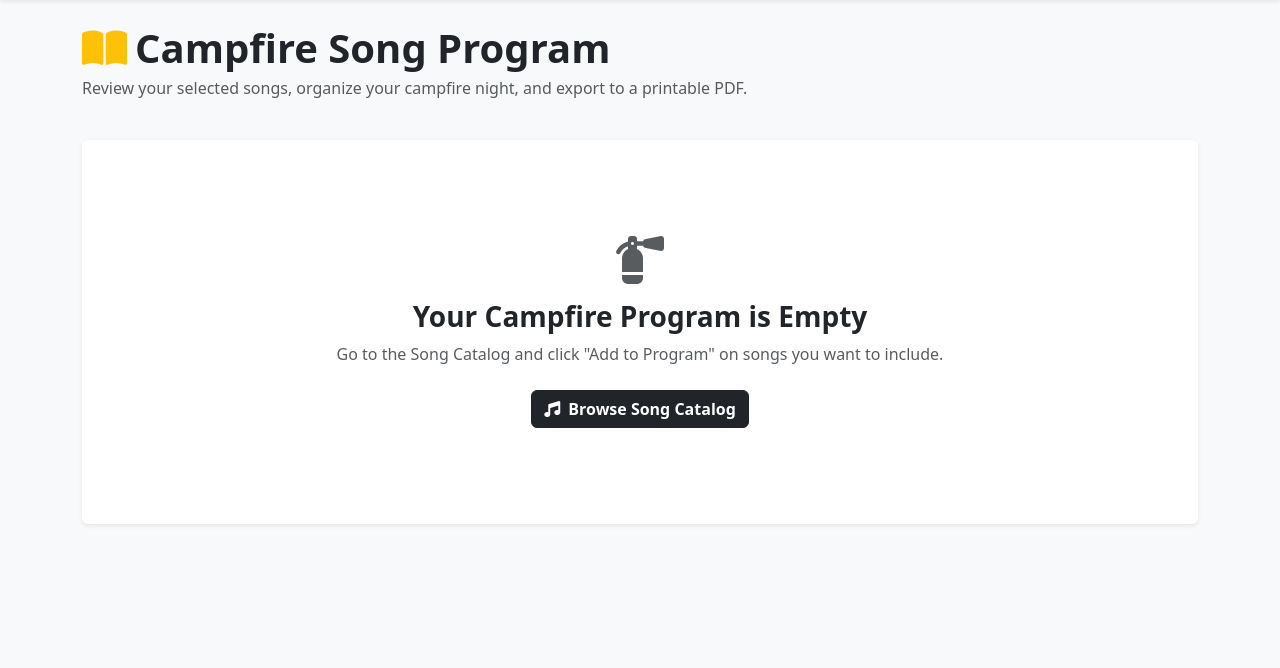
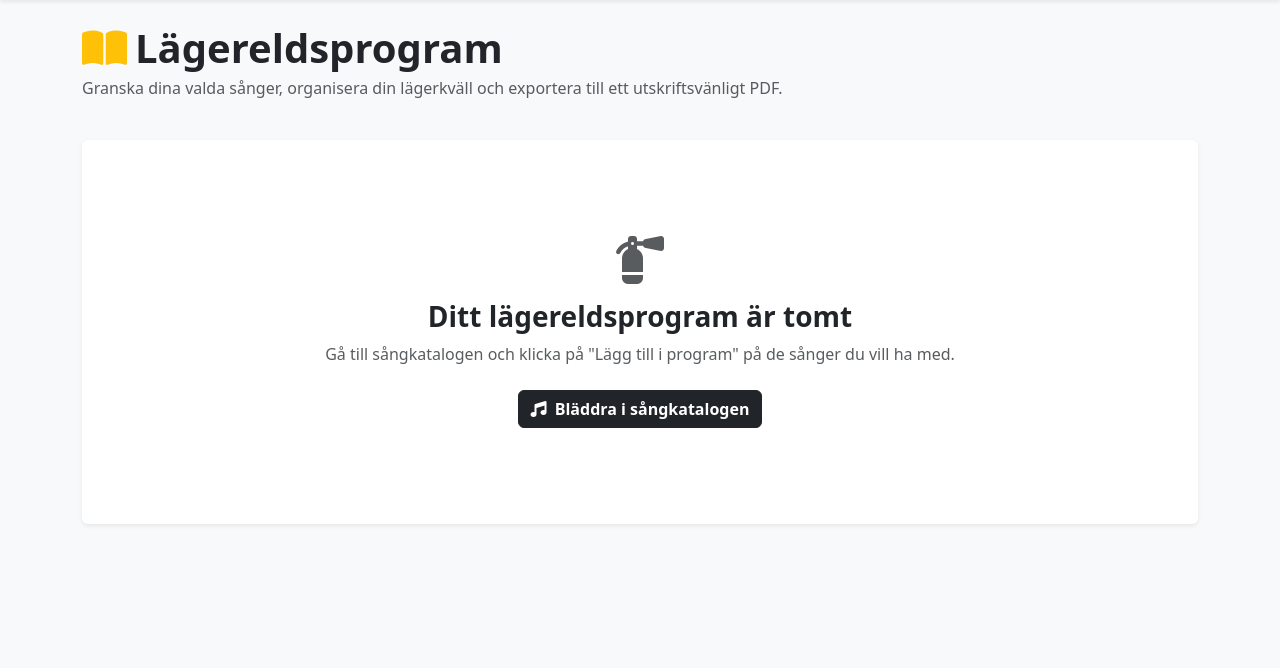
Before and after one commit to EmilUpp/S-ngbokSkapare, a Flask app: page /program in a window 1280 px wide. Shown: the part 56-724 px from the top of the page. Run offline with Flask 3, Linux system fonts and the light colour scheme.

Commit message:
in swedish

```diff
--- a/app.py
+++ b/app.py
@@ -139,15 +139,18 @@ def export_pdf():
         pdf.multi_cell(282, 5, lyrics_text)
 
     # Cover page (front of booklet) - A4 landscape
+    # Layout: left half = front cover (title centered there), right half = back cover (blank)
+    # After folding the right half over, the title appears centered on the front.
     pdf.add_page()
+    front_w = 297 / 2  # left half
     pdf.set_font("helvetica", "B", 28)
     pdf.set_xy(0, 100)
-    pdf.cell(297, 14, title, ln=False, align="C")
+    pdf.cell(front_w, 14, title, ln=False, align="C")
     if subtitle:
         pdf.set_font("helvetica", "I", 14)
         pdf.set_text_color(100, 100, 100)
         pdf.set_xy(0, 120)
-        pdf.cell(297, 7, subtitle, ln=False, align="C")
+        pdf.cell(front_w, 7, subtitle, ln=False, align="C")
     pdf.set_text_color(0, 0, 0)
 
     # TOC / inside cover - simple list (no lyrics)
@@ -206,14 +209,14 @@ def export_pdf():
                 pdf.add_page()
                 current_col = 0
         if current_col == 0:
-            x = col_x_left
+            current_x = col_x_left
         else:
-            x = col_x_right
+            current_x = col_x_right
 
-        pdf.set_xy(x, current_y)
+        pdf.set_xy(current_x, current_y)
         pdf.set_font("helvetica", "B", 11)
         pdf.multi_cell(col_w, 6, header)
-        pdf.set_x(x)
+        pdf.set_xy(current_x, pdf.get_y())
         pdf.set_font("helvetica", "", 9)
         pdf.multi_cell(col_w, 4.5, lyrics_text)
         current_y = pdf.get_y() + 3
--- a/templates/program.html
+++ b/templates/program.html
@@ -3,12 +3,12 @@
 {% block content %}
 <div class="row mb-4 align-items-center">
     <div class="col-md-8">
-        <h1 class="fw-bold text-dark mb-1"><i class="fa-solid fa-book-open text-warning me-2"></i>Campfire Song Program</h1>
-        <p class="text-muted">Review your selected songs, organize your campfire night, and export to a printable PDF.</p>
+        <h1 class="fw-bold text-dark mb-1"><i class="fa-solid fa-book-open text-warning me-2"></i>Lägereldsprogram</h1>
+        <p class="text-muted">Granska dina valda sånger, organisera din lägerkväll och exportera till ett utskriftsvänligt PDF.</p>
     </div>
     <div class="col-md-4 text-md-end">
         <button id="export-pdf-btn" class="btn btn-warning fw-semibold shadow-sm" style="display: none;">
-            <i class="fa-solid fa-file-pdf me-1"></i> Download PDF Songbook
+            <i class="fa-solid fa-file-pdf me-1"></i> Ladda ner PDF-sångbok
         </button>
     </div>
 </div>
@@ -16,10 +16,10 @@
 <div id="empty-program" class="card shadow-sm border-0 text-center py-5" style="display: none;">
     <div class="card-body py-5">
         <i class="fa-solid fa-fire-extinguisher fa-3x text-muted mb-3"></i>
-        <h3 class="text-dark fw-bold">Your Campfire Program is Empty</h3>
-        <p class="text-muted mb-4">Go to the Song Catalog and click "Add to Program" on songs you want to include.</p>
+        <h3 class="text-dark fw-bold">Ditt lägereldsprogram är tomt</h3>
+        <p class="text-muted mb-4">Gå till sångkatalogen och klicka på "Lägg till i program" på de sånger du vill ha med.</p>
         <a href="{{ url_for('index') }}" class="btn btn-dark fw-semibold">
-            <i class="fa-solid fa-music me-1"></i> Browse Song Catalog
+            <i class="fa-solid fa-music me-1"></i> Bläddra i sångkatalogen
         </a>
     </div>
 </div>
@@ -28,15 +28,15 @@
     <!-- Program Config Card -->
     <div class="card shadow-sm border-0 mb-4 bg-white">
         <div class="card-body p-4">
-            <h5 class="fw-bold mb-3 text-dark"><i class="fa-solid fa-gear me-1"></i> Program Details</h5>
+            <h5 class="fw-bold mb-3 text-dark"><i class="fa-solid fa-gear me-1"></i> Programdetaljer</h5>
             <div class="row g-3">
                 <div class="col-md-6">
-                    <label for="program-title-input" class="form-label fw-semibold small">Campfire Title / Event Name</label>
-                    <input type="text" id="program-title-input" class="form-control" value="Scout Troop 42 Campfire Night">
+                    <label for="program-title-input" class="form-label fw-semibold small">Titel / Evenemang</label>
+                    <input type="text" id="program-title-input" class="form-control" value="Scoutpatrull 42 Lägereld">
                 </div>
                 <div class="col-md-6">
-                    <label for="program-subtitle-input" class="form-label fw-semibold small">Date / Location / Subtitle</label>
-                    <input type="text" id="program-subtitle-input" class="form-control" value="September 2026 &bull; Camp Wilderness">
+                    <label for="program-subtitle-input" class="form-label fw-semibold small">Datum / Plats / Undertitel</label>
+                    <input type="text" id="program-subtitle-input" class="form-control" value="September 2026 &bull; Scoutlägret">
                 </div>
             </div>
         </div>
@@ -44,13 +44,13 @@
 
     <!-- Selected Songs List -->
     <div class="d-flex justify-content-between align-items-center mb-3">
-        <h3 class="h5 fw-bold text-dark mb-0">Selected Songs (<span id="selected-count">0</span>)</h3>
+        <h3 class="h5 fw-bold text-dark mb-0">Valda sånger (<span id="selected-count">0</span>)</h3>
         <div>
             <button id="clear-program-btn" class="btn btn-sm btn-outline-danger me-2">
-                <i class="fa-solid fa-trash me-1"></i> Clear Program
+                <i class="fa-solid fa-trash me-1"></i> Töm program
             </button>
             <button id="toggle-all-btn" class="btn btn-sm btn-outline-secondary">
-                <i class="fa-solid fa-chevron-down me-1"></i> Collapse All
+                <i class="fa-solid fa-chevron-down me-1"></i> Fäll ihop alla
             </button>
         </div>
     </div>
@@ -75,7 +75,7 @@ document.addEventListener('DOMContentLoaded', () => {
     let allCollapsed = true;
 
     document.getElementById('clear-program-btn').addEventListener('click', () => {
-        if (confirm('Are you sure you want to clear your campfire program?')) {
+        if (confirm('Är du säker på att du vill tömma ditt lägereldsprogram?')) {
             localStorage.removeItem('campfire_songs');
             loadProgramSongs();
             updateProgramBadge();
@@ -105,11 +105,11 @@ document.addEventListener('DOMContentLoaded', () => {
         if (allCollapsed) {
             icon.classList.remove('fa-chevron-up');
             icon.classList.add('fa-chevron-down');
-            toggleBtn.innerHTML = '<i class="fa-solid fa-chevron-down me-1"></i> Collapse All';
+            toggleBtn.innerHTML = '<i class="fa-solid fa-chevron-down me-1"></i> Fäll ihop alla';
         } else {
             icon.classList.remove('fa-chevron-down');
             icon.classList.add('fa-chevron-up');
-            toggleBtn.innerHTML = '<i class="fa-solid fa-chevron-up me-1"></i> Expand All';
+            toggleBtn.innerHTML = '<i class="fa-solid fa-chevron-up me-1"></i> Fäll ut alla';
         }
     });
 
@@ -184,8 +184,8 @@ function loadProgramSongs() {
                             <div class="d-flex align-items-center p-3 cursor-pointer" style="background-color: #f8f9fa;" onclick="toggleSongDetails('${song.id}')">
                                 <span class="badge bg-warning text-dark me-3">#${index + 1}</span>
                                 <h4 class="h5 fw-bold text-dark mb-0 me-auto">${song.title}</h4>
-                                <span class="badge bg-light text-dark border me-3">Key: ${song.key}</span>
-                                <span class="text-muted small">By ${song.artist} &bull; ${song.category}</span>
+                                <span class="badge bg-light text-dark border me-3">Tonart: ${song.key}</span>
+                                <span class="text-muted small">Av ${song.artist} &bull; ${song.category}</span>
                                 <i class="fa-solid fa-chevron-down text-muted ms-3" id="chevron-${song.id}"></i>
                             </div>
                             <div class="collapse" id="song-details-${song.id}">
@@ -193,13 +193,13 @@ function loadProgramSongs() {
                                     <div class="row">
                                         <div class="col-md-6">
                                             <p class="text-muted small mb-2"><strong>Artist:</strong> ${song.artist}</p>
-                                            <p class="text-muted small mb-2"><strong>Category:</strong> ${song.category}</p>
-                                            <p class="text-muted small mb-2"><strong>Key:</strong> ${song.key}</p>
+                                            <p class="text-muted small mb-2"><strong>Kategori:</strong> ${song.category}</p>
+                                            <p class="text-muted small mb-2"><strong>Tonart:</strong> ${song.key}</p>
                                         </div>
                                         <div class="col-md-6">
-                                            <p class="text-muted small mb-2"><strong>Lyrics Preview:</strong></p>
+                                            <p class="text-muted small mb-2"><strong>Sångtext:</strong></p>
                                             <div class="lyrics-preview text-muted small" style="max-height: 100px; overflow-y: auto;">
-                                                ${song.lyrics ? (song.lyrics.substring(0, 150) + (song.lyrics.length > 150 ? '...' : '')) : 'No lyrics available'}
+                                                ${song.lyrics ? (song.lyrics.substring(0, 150) + (song.lyrics.length > 150 ? '...' : '')) : 'Ingen sångtext tillgänglig'}
                                             </div>
                                         </div>
                                     </div>
@@ -208,10 +208,10 @@ function loadProgramSongs() {
                             <div class="card-footer bg-white border-0 p-2">
                                 <div class="btn-group w-100">
                                     <a href="/song/${song.id}" class="btn btn-sm btn-outline-primary flex-grow-1" target="_blank">
-                                        <i class="fa-solid fa-eye me-1"></i>View Full
+                                        <i class="fa-solid fa-eye me-1"></i>Visa full
                                     </a>
                                     <button class="btn btn-sm btn-outline-danger" onclick="removeSongFromProgram('${song.id}')">
-                                        <i class="fa-solid fa-trash me-1"></i>Remove
+                                        <i class="fa-solid fa-trash me-1"></i>Ta bort
                                     </button>
                                 </div>
                             </div>
```
